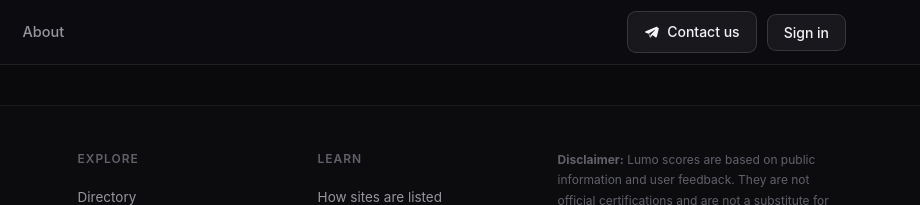
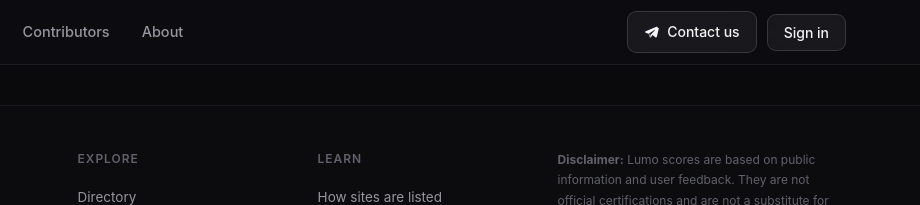
Before and after one commit to Aeriandog-dot/Aeriandog-dot-lumo-git, a website: page public/index.html in a window 1280 px wide. Shown: the top 205 px of the page, 360-1280 px from the left. Drawn offline with Linux system fonts and the light colour scheme; no server answers.

Commit message:
ui: add Contributors to primary navigation for discoverability

```diff
--- a/public/index.html
+++ b/public/index.html
@@ -19,6 +19,7 @@
     <nav class="site-nav" id="siteNav" aria-label="Primary">
       <a href="#/" data-route>Home</a>
       <a href="#/submit" data-route>Submit</a>
+      <a href="#/contributors" data-route>Contributors</a>
       <a href="#/about" data-route>About</a>
     </nav>
     <div class="nav-actions">
```
